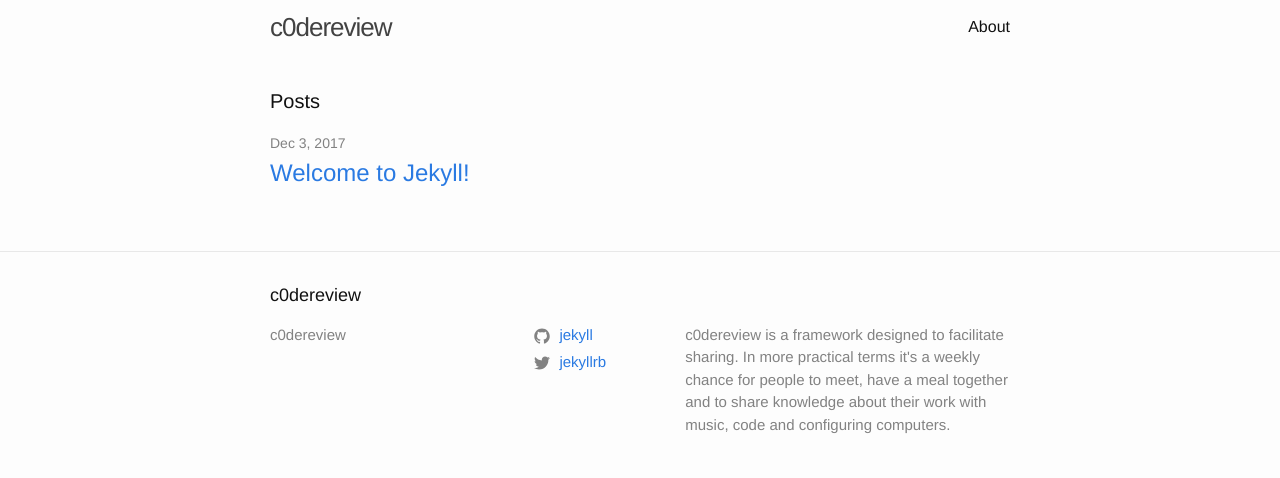
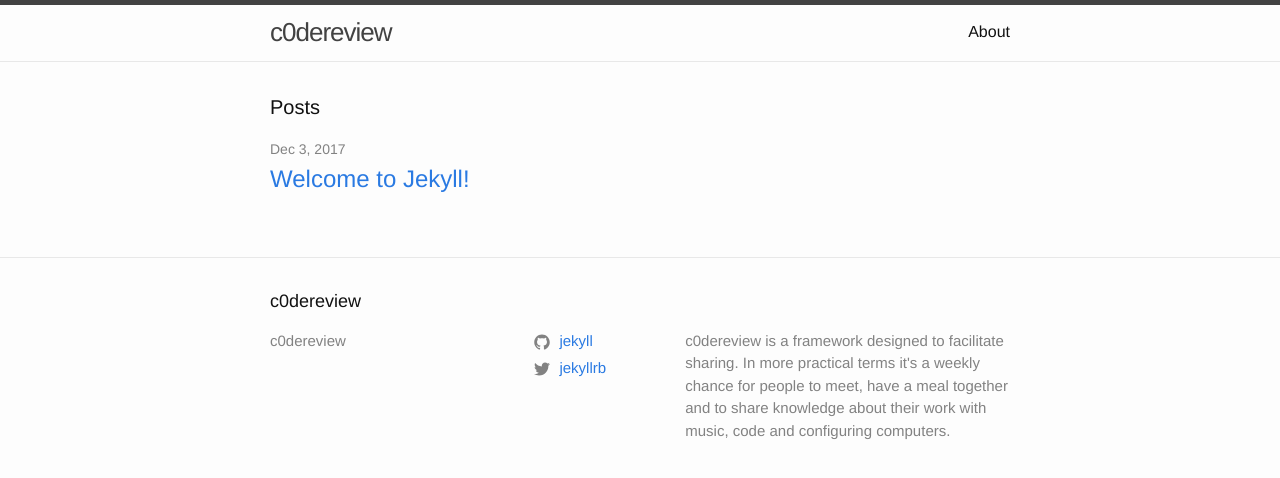
Before and after one commit to C0dereview/c0dereview.github.io, a Jekyll site: the page built from index.md, in a window 1280 px wide. Shown: the top 478 px of the page. Built offline with Jekyll 4.4.1, drawn with Linux system fonts in a browser that asks for light colours.

Commit message:
Comment out override

```diff
--- a/assets/main.scss
+++ b/assets/main.scss
@@ -5,6 +5,6 @@
 @import "minima";
 @import "./markdown.css";
 
-.site-header {
-  border: none;
-}
+// .site-header {
+//   border: none;
+// }
```
